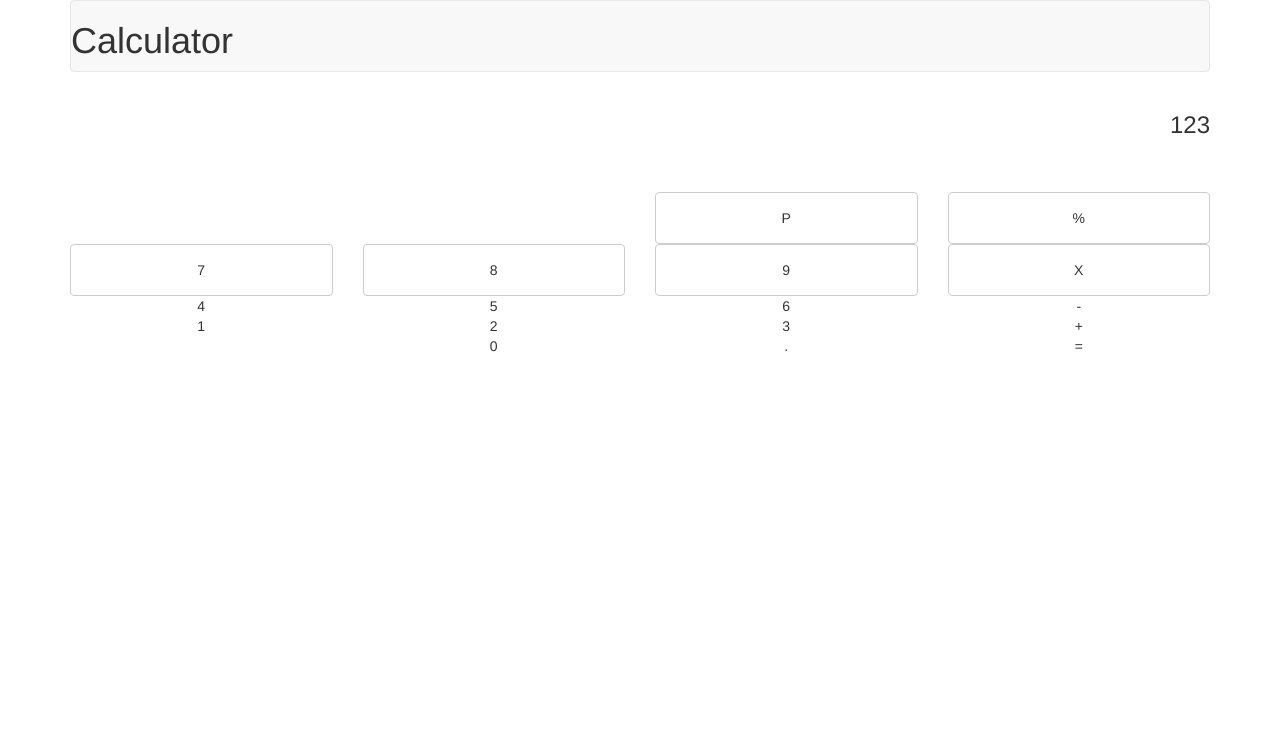
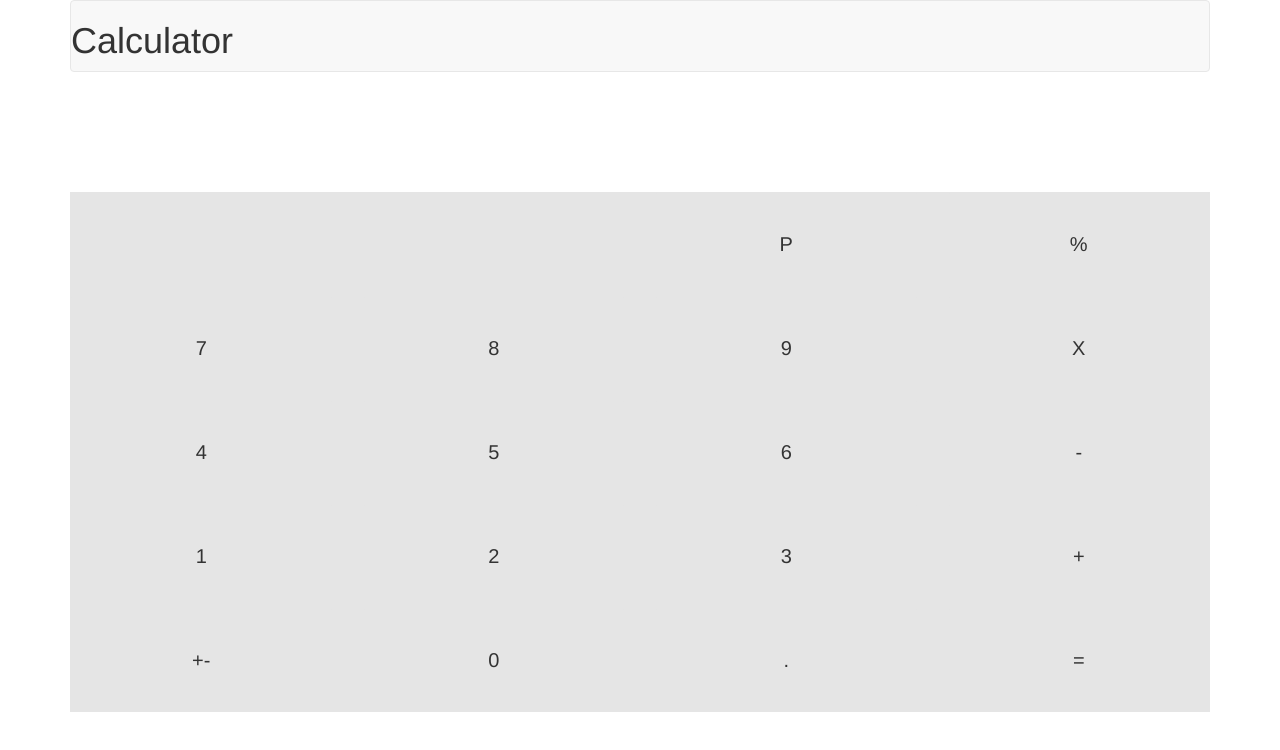
Before and after one commit to ferdysopian/kalculator, a plain HTML site: page index.html in a window 1280 px wide. Drawn offline with Linux system fonts and the light colour scheme.

Commit message:
tambah button

```diff
--- a/custom.css
+++ b/custom.css
@@ -10,5 +10,22 @@
 .tombol .btn{
 	height: 100%;
 	width: 100%;
-	padding: 15px 15px;
+	padding: 30px 30px;
 }
+.tombol > .col-xs-3{
+	padding-left: 0px;
+	padding-right: 0px;
+	border-radius: 0px;
+}
+.btn-default{
+	border-color: #E5E5E5;
+	background-color: #E5E5E5;
+}
+.btn-default:hover{
+	border-color: #E5E5E5;
+	background-color: #5E5B5B;
+	color:#fff;
+}
+h4{
+	font-size: 20px;
+}
--- a/index.html
+++ b/index.html
@@ -1,7 +1,7 @@
 <!DOCTYPE html>
 <html>
 <head>
-	<title></title>
+	<title> Calculator </title>
 	<!--Bootstrap-->
 	<meta charset="utf-8">
 	<meta name="viewport" content="width=device-width, initial-scale=1">
@@ -16,46 +16,57 @@
 
 </head>
 <body>
+
+<!--ini judulnya-->
 	<div class="container">
 		<nav class="navbar navbar-default">
 			<h1>Calculator</h1>
 		</nav>
+<!--sampe sini bagian judul-->
+
+<!--dari sini bagian jawaban-->
 		<div class="row">
 			<div class="col-xs-12">
 				<div class="jawaban">
- 			<h3 class="pull-right">123</h3>
+					<h3 class="pull-right"></h3>
 				</div>
 			</div>
 		</div>
- 	<div class="tombol">
+<!--sampe sini kolom jawaban-->
+
+		<div class="tombol warnalatar">
 			<div class="row">
 				<div class="col-xs-6"></div>
- 		<div class="col-xs-3"><buttton class="btn btn-default">P</buttton></div>
- 		<div class="col-xs-3"><buttton class="btn btn-default">%</buttton></div>
+				<div class="col-xs-3"><buttton class="btn btn-default"><h4>P</h4></buttton></div>
+				<div class="col-xs-3"><buttton class="btn btn-default"><h4>%</buttton></div>
 			</div>
+
 			<div class="row">
- 		<div class="col-xs-3"><buttton class="btn btn-default">7</buttton></div>
- 		<div class="col-xs-3"><buttton class="btn btn-default">8</buttton></div>
- 		<div class="col-xs-3"><buttton class="btn btn-default">9</buttton></div>
- 		<div class="col-xs-3"><buttton class="btn btn-default">X</buttton></div>
+				<div class="col-xs-3"><buttton class="btn btn-default" value="7"><h4>7</h4></buttton></div>
+				<div class="col-xs-3"><buttton class="btn btn-default" value="8"><h4>8</h4></buttton></div>
+				<div class="col-xs-3"><buttton class="btn btn-default" value="9"><h4>9</h4></buttton></div>
+				<div class="col-xs-3"><buttton class="btn btn-default" value="*"><h4>X</h4></buttton></div>
 			</div>
+
 			<div class="row">
- 		<div class="col-xs-3">4</div>
- 		<div class="col-xs-3">5</div>
- 		<div class="col-xs-3">6</div>
- 		<div class="col-xs-3">-</div>
+				<div class="col-xs-3"><buttton class="btn btn-default" value="4"><h4>4</h4></buttton></div>
+				<div class="col-xs-3"><buttton class="btn btn-default" value="5"><h4>5</h4></buttton></div>
+				<div class="col-xs-3"><buttton class="btn btn-default" value="6"><h4>6</h4></buttton></div>
+				<div class="col-xs-3"><buttton class="btn btn-default" value="-"><h4>-</h4></buttton></div>
 			</div>
+
 			<div class="row">
- 		<div class="col-xs-3">1</div>
- 		<div class="col-xs-3">2</div>
- 		<div class="col-xs-3">3</div>
- 		<div class="col-xs-3">+</div>
+				<div class="col-xs-3"><buttton class="btn btn-default" value="1"><h4>1</h4></buttton></div>
+				<div class="col-xs-3"><buttton class="btn btn-default" value="2"><h4>2</h4></buttton></div>
+				<div class="col-xs-3"><buttton class="btn btn-default" value="3"><h4>3</h4></buttton></div>
+				<div class="col-xs-3"><buttton class="btn btn-default" value="+"><h4>+</h4></buttton></div>
 			</div>
+
 			<div class="row">
- 		<div class="col-xs-3"></div>
- 		<div class="col-xs-3">0</div>
- 		<div class="col-xs-3">.</div>
- 		<div class="col-xs-3">=</div>
+				<div class="col-xs-3"><buttton class="btn btn-default" value=""><h4>+-</h4></buttton></div>
+				<div class="col-xs-3"><buttton class="btn btn-default" value="0"><h4>0</h4></buttton></div>
+				<div class="col-xs-3"><buttton class="btn btn-default" value=","><h4>.</h4></buttton></div>
+				<div class="col-xs-3"><buttton class="btn btn-default" value="="><h4>=</h4></buttton></div>
 			</div>
 		</div>
 	</div>
```
Lines whose indentation alone changed are shown as unchanged.
